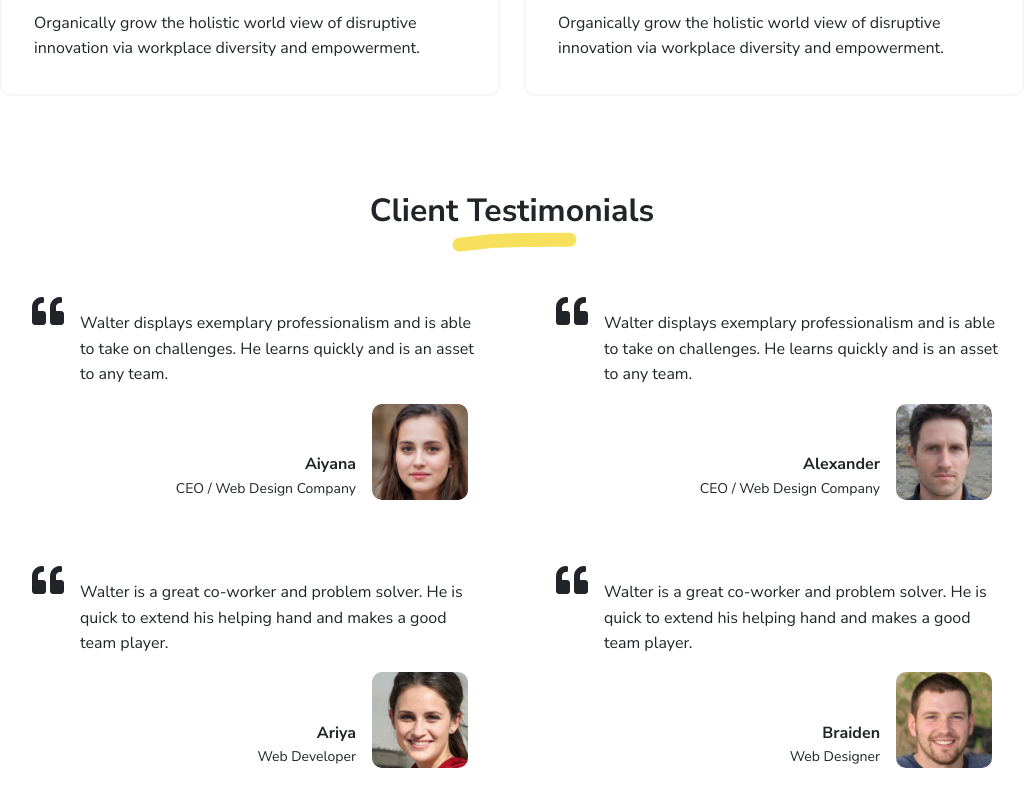
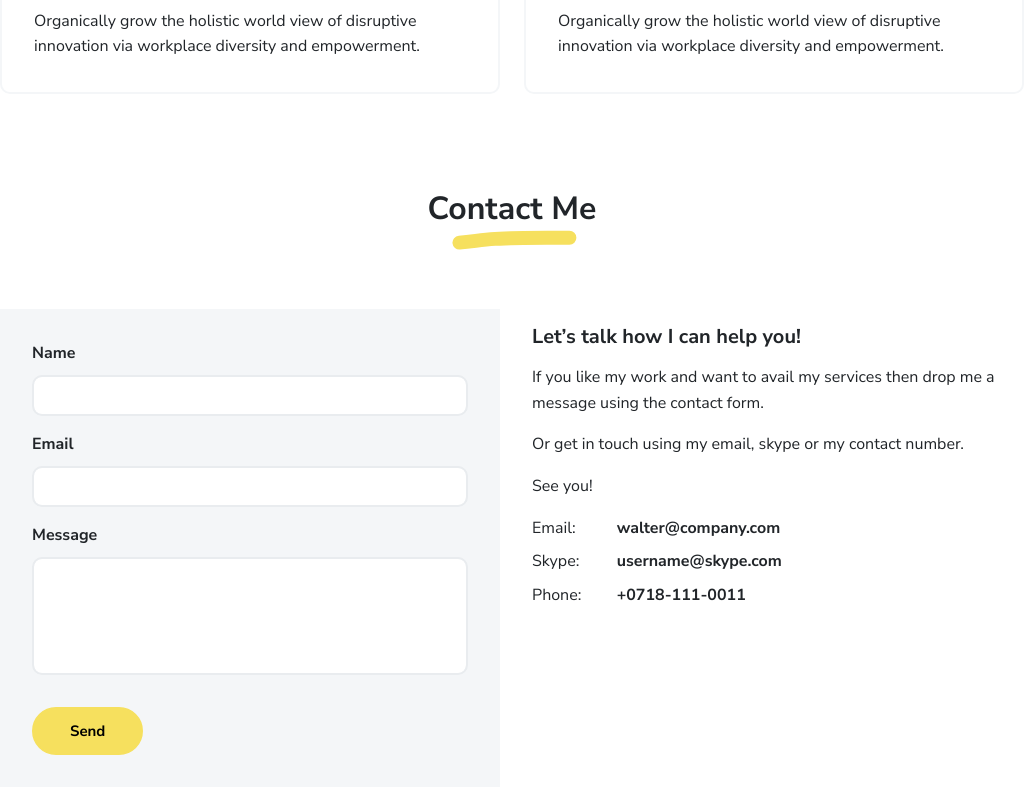
Before and after one commit to trankhoinguyen03/MyProfile, a plain HTML site: page index.html in a window 1280 px wide. Shown: the part 3900-4700 px from the top of the page, without its empty margins (128-1156 px from the left). Drawn offline with Linux system fonts and the light colour scheme.

Commit message:
update image

```diff
--- a/index.html
+++ b/index.html
@@ -7,6 +7,7 @@
   <meta http-equiv="X-UA-Compatible" content="IE=edge">
   <meta name="viewport" content="width=device-width, initial-scale=1">
   <title>My Profile</title>
+  <link rel="icon" href="./images/logo.png" type="image/x-icon">
   <link rel="preconnect" href="https://fonts.gstatic.com" crossorigin="crossorigin" />
   <link rel="preload" as="style"
     href="https://fonts.googleapis.com/css2?family=Nunito+Sans:wght@300;400;700;800&amp;display=swap" />
@@ -417,7 +418,7 @@
           </div>
         </div>
       </div>
-      <div class="section px-3 px-lg-4 pt-5" id="testimonials">
+      <!-- <div class="section px-3 px-lg-4 pt-5" id="testimonials">
         <div class="container-narrow">
           <div class="text-center mb-5">
             <h2 class="marker marker-center">Client Testimonials</h2>
@@ -473,7 +474,7 @@
             </div>
           </div>
         </div>
-      </div>
+      </div> -->
       <div class="section px-2 px-lg-4 pb-4 pt-5 mb-5" id="contact">
         <div class="container-narrow">
           <div class="text-center mb-5">
```
Also changed, not shown: images/avatar.jpg, images/logo.png (added).
